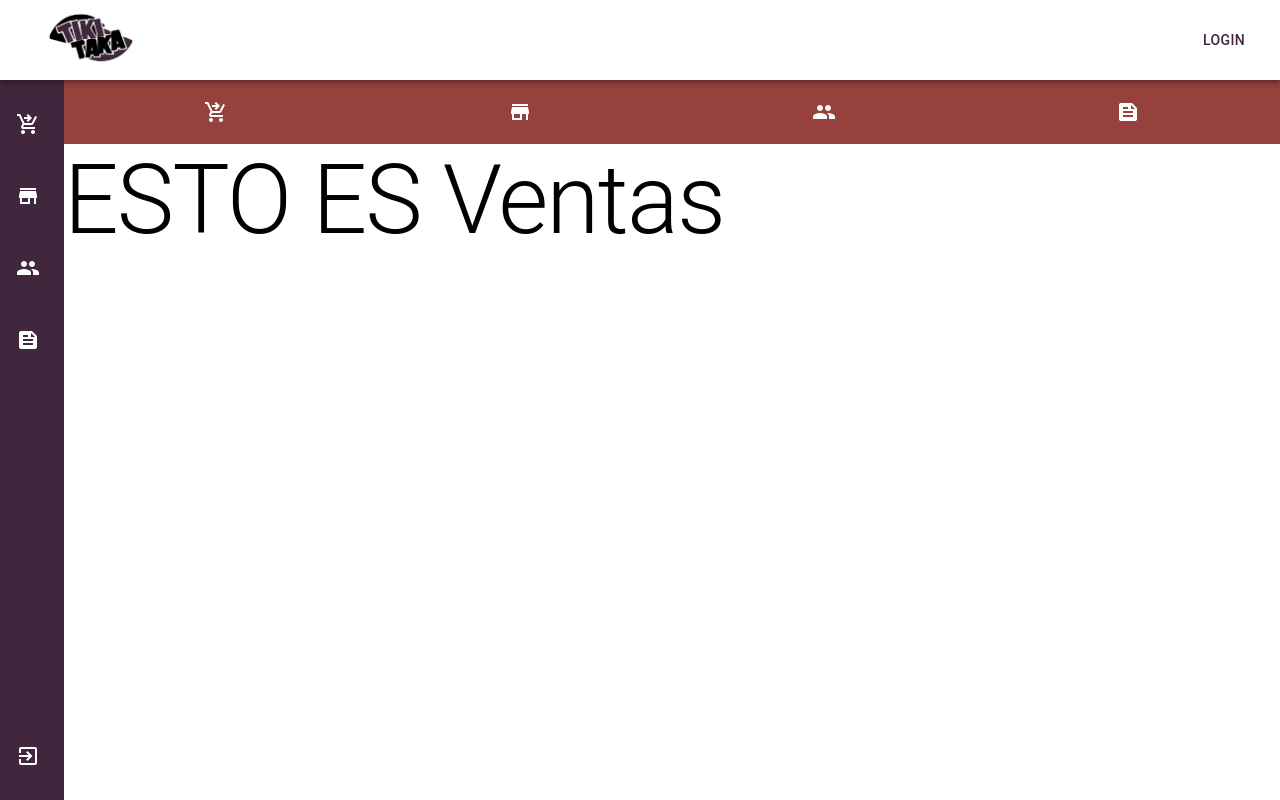
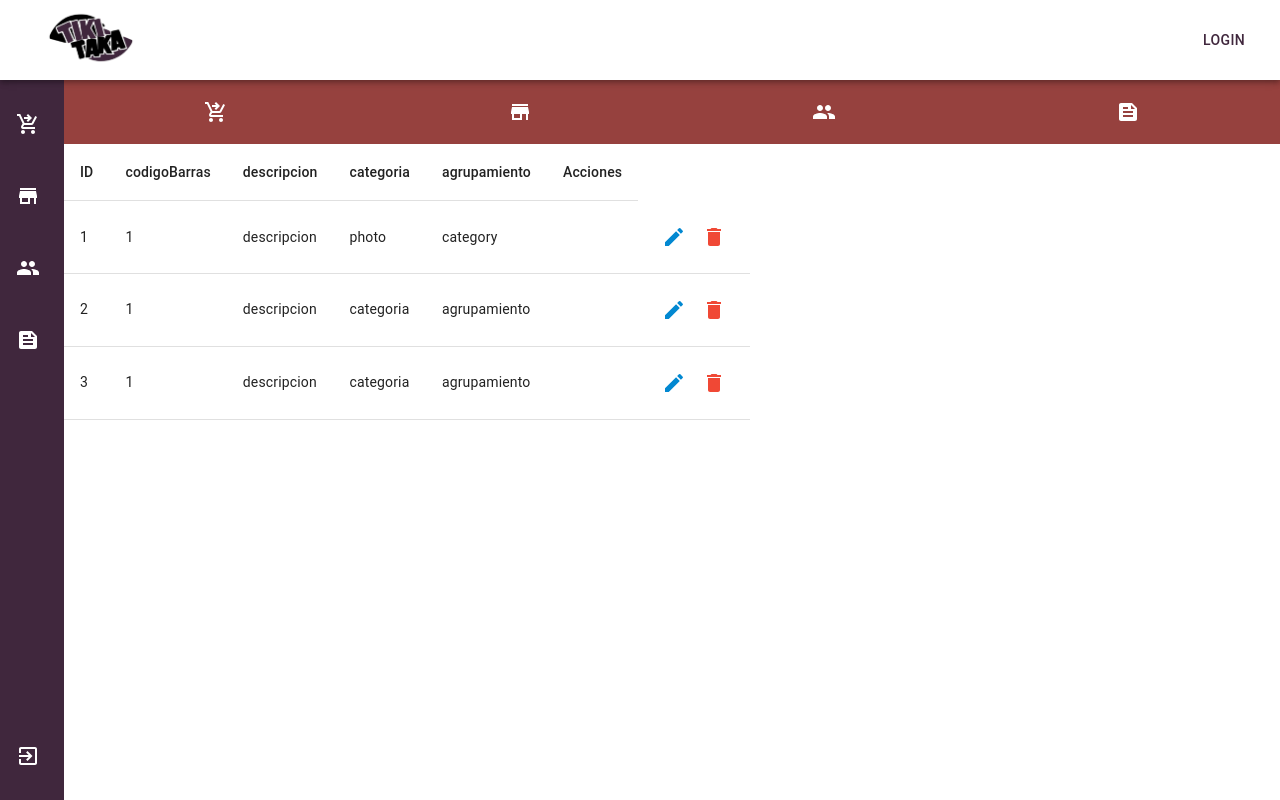
Before and after one commit to Diego582/gestion-stock-front, a React (Vite) app: page /ventas in a window 1280 px wide. Built offline with nearby package versions, Linux system fonts and the light colour scheme.

Commit message:
ventas3 (#10)
Co-authored-by: Diego <penaomardiego@gmail>

```diff
--- /dev/null
+++ b/src/components/TableVentas.jsx
@@ -0,0 +1,116 @@
+import {
+  Box,
+  IconButton,
+  Table,
+  TableBody,
+  TableCell,
+  TableContainer,
+  TableHead,
+  TableRow,
+  Typography,
+} from "@mui/material";
+import EditIcon from "@mui/icons-material/Edit";
+import DeleteIcon from "@mui/icons-material/Delete";
+import { useSelector } from "react-redux";
+
+export default function TableVentas() {
+  /*   const data = useSelector((store) => store[dataStore][dataStore]); */
+
+  const data = [
+    {
+      _id: "1",
+      codigoBarras: 1,
+      descripcion: "descripcion",
+      categoria: "photo",
+      agrupamiento: "category",
+    },
+    {
+      _id: "2",
+      codigoBarras: 1,
+      descripcion: "descripcion",
+      categoria: "categoria",
+      agrupamiento: "agrupamiento",
+    },
+    {
+      _id: "3",
+      codigoBarras: 1,
+      descripcion: "descripcion",
+      categoria: "categoria",
+      agrupamiento: "agrupamiento",
+    },
+  ];
+  const columns = [
+    {
+      field: "_id",
+      headerName: "ID",
+    },
+    {
+      field: "codigoBarras",
+      headerName: "codigoBarras",
+    },
+    {
+      field: "descripcion",
+      headerName: "descripcion",
+    },
+    {
+      field: "categoria",
+      headerName: "categoria",
+    },
+    {
+      field: "agrupamiento",
+      headerName: "agrupamiento",
+    },
+    { field: "actions", headerName: "Acciones" },
+  ];
+  return (
+    <>
+      {data && data.length > 0 ? (
+        <TableContainer>
+          <Table>
+            <TableHead>
+              <TableRow>
+                {columns.map((column, index) => {
+                  return <TableCell key={index}>{column.headerName}</TableCell>;
+                })}
+              </TableRow>
+            </TableHead>
+            <TableBody>
+              {data.map((item, index) => (
+                <TableRow
+                  sx={{
+                    borderRadius: "10px",
+                  }}
+                  key={index}
+                >
+                  {columns.map((column, colIndex) => {
+                    return (
+                      <TableCell key={colIndex}>
+                        {typeof item[column.field] === "object"
+                          ? Object.values(item[column.field])
+                          : item[column.field]}
+                      </TableCell>
+                    );
+                  })}
+                  <TableCell>
+                    <Box>
+                      <IconButton onClick={() => handleSelected(item, "Edit")}>
+                        <EditIcon color="info" />
+                      </IconButton>
+                      <IconButton
+                        onClick={() => handleSelected(item, "Delete")}
+                      >
+                        <DeleteIcon color="error" />
+                      </IconButton>
+                    </Box>
+                  </TableCell>
+                </TableRow>
+              ))}
+            </TableBody>
+          </Table>
+        </TableContainer>
+      ) : (
+        <Typography>No hay datos que mostrar</Typography>
+      )}
+    </>
+  );
+}
--- a/src/pages/Sales.jsx
+++ b/src/pages/Sales.jsx
@@ -1,15 +1,13 @@
-import Typography from "@mui/material/Typography";
 import NavSales from "../components/NavSales";
 import { Box } from "@mui/material";
+import TableVentas from "../components/TableVentas";
 
 const Sales = () => {
   return (
     <Box sx={{ display: "flex", flexWrap: "wrap" }}>
       <NavSales />
       <Box sx={{ height: "82vh" }}>
-        <Typography variant="h1" color="initial">
-          ESTO ES Ventas
-        </Typography>
+        <TableVentas />
       </Box>
     </Box>
   );
```
